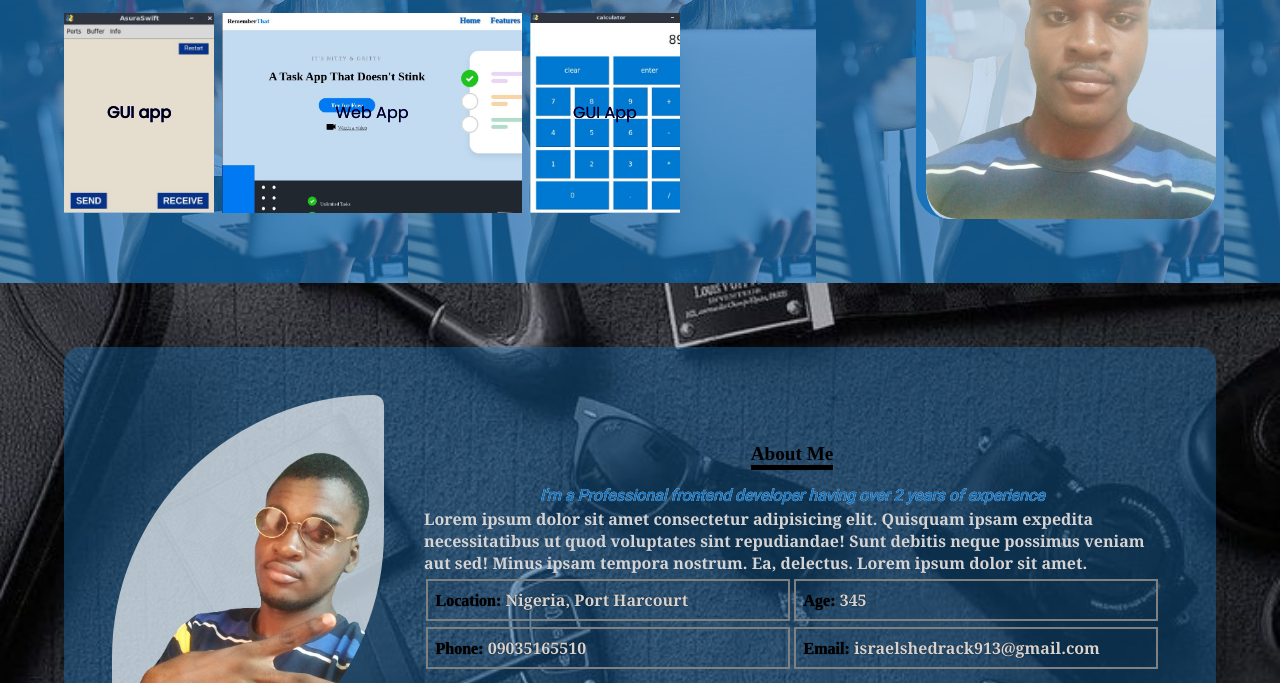
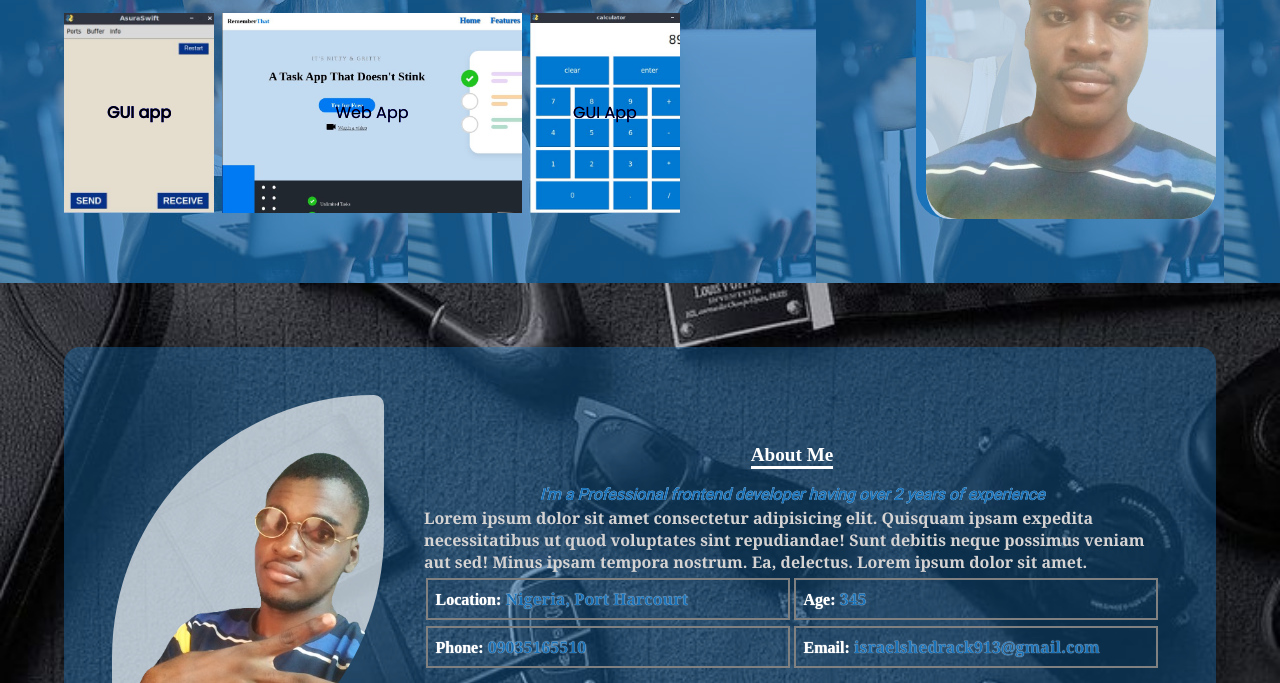
Before and after one commit to Asuraking913/Portfolio_test, a plain HTML site: page index.html in a window 1280 px wide. Shown: the part 249-932 px from the top of the page. Drawn offline with Linux system fonts and the light colour scheme.

Commit message:
moving to javascript

```diff
--- a/css/main.scss
+++ b/css/main.scss
@@ -188,8 +188,8 @@ section.land-sect {
         h3 {
             text-transform: capitalize;
             font-size: 1.2em;
-            color: black;
-            border-bottom: 5px solid black;
+            color: white;
+            border-bottom: 3px solid white;
             display: inline;
         }
 
@@ -226,13 +226,13 @@ section.land-sect {
                         padding: .5em;
                         border: 2px solid gray;
                         font-size: 1rem;
-                        color: rgb(214, 211, 211);
-                        text-shadow: 0px 0px 1px black;
+                        color: rgb(26, 114, 185);
+                        text-shadow: 0px 0px 1px white;
 
                     }
 
                     span {
-                        color: black;
+                        color: white;
                         font-family: 'Times New Roman', Times, serif;
                         font-weight: bold;
                     }
```
Also changed, not shown: css/main.css, 1 other file.
